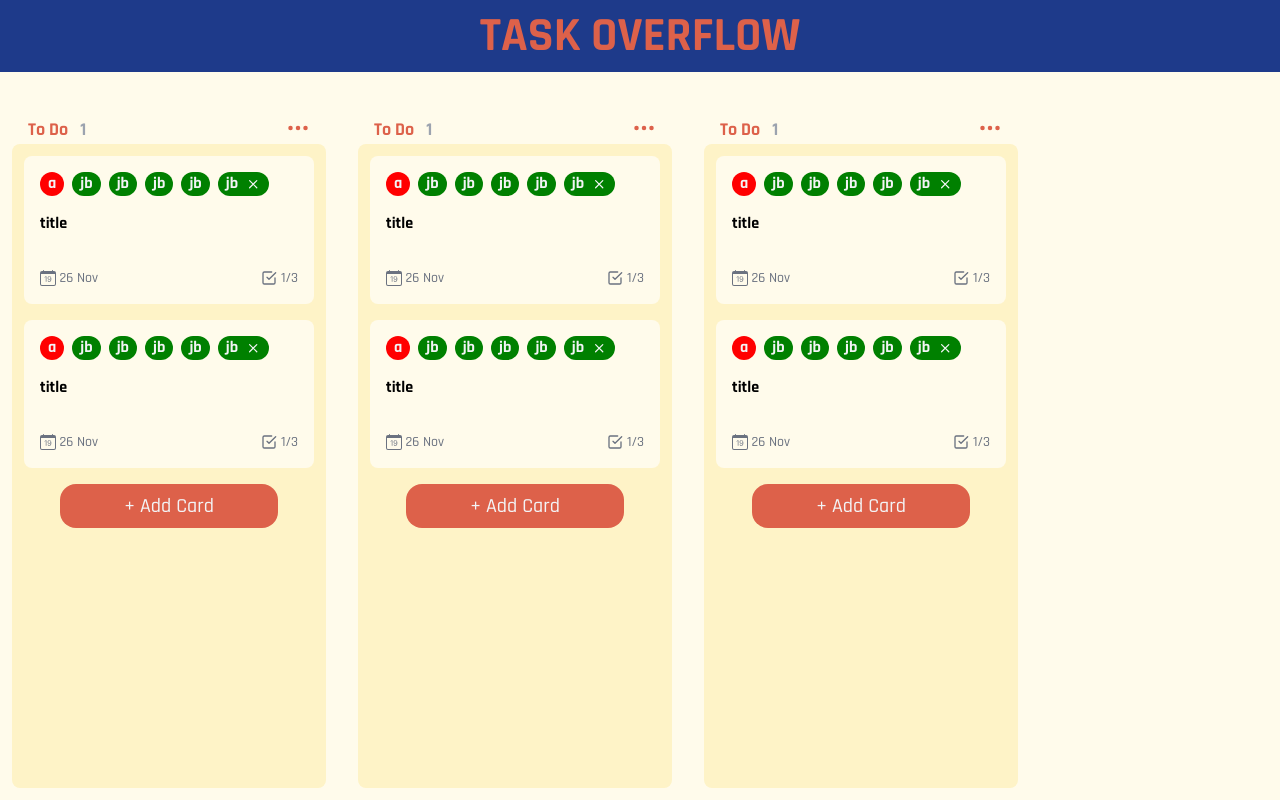
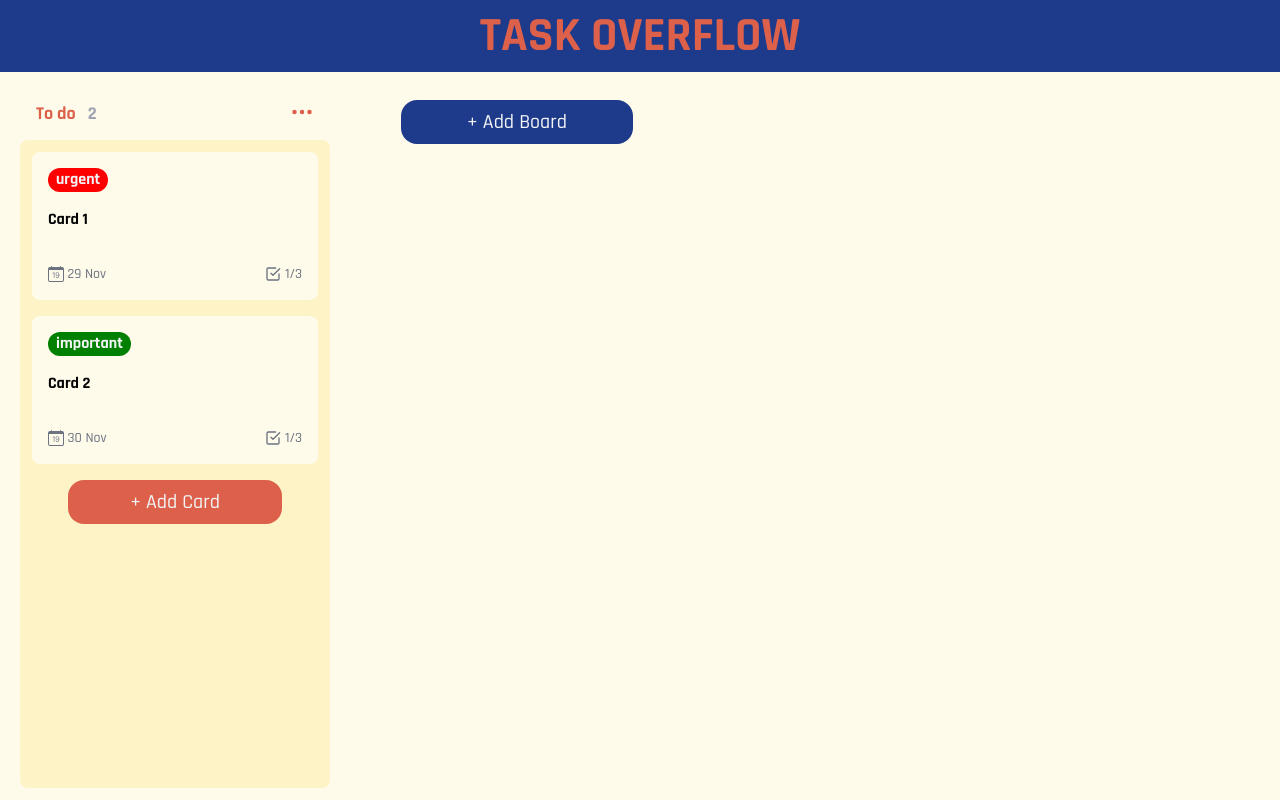
Before and after one commit to Sukhseerat-Kaur/Task-Overflow, a React (Create React App) app: page / in a window 1280 px wide. Built offline with nearby package versions, Linux system fonts and the light colour scheme.

Commit message:
proceeded with making the tasks dynamic

```diff
--- a/src/App.js
+++ b/src/App.js
@@ -1,20 +1,61 @@
-import React from "react";
+import React, { useState } from "react";
 import Board from "./components/Board";
+import Editable from "./components/Editable";
 
 function App() {
+  const [boards, setBoards] = useState([
+    {
+      id: 1,
+      title: "To do",
+      cards: [
+        {
+          id: 1,
+          title: "Card 1",
+          tasks: [],
+          labels: [
+            {
+              text: "urgent",
+              color: "red",
+            },
+          ],
+          desc: "have to finish now",
+          date: "29 Nov",
+        },
+        {
+          id: 2,
+          title: "Card 2",
+          tasks: [],
+          labels: [
+            {
+              text: "important",
+              color: "green",
+            },
+          ],
+          desc: "have to finish now 2",
+          date: "30 Nov",
+        },
+      ],
+    },
+  ]);
+
   return (
-    <div className="font-Rajdhani w-screen h-screen bg-yellow-50 flex flex-col gap-8 font-bold">
+    <div className="font-Rajdhani w-screen h-screen bg-yellow-50 flex flex-col gap-4 font-bold">
       <header className="bg-blue-900 w-full h-16 flex justify-center items-center text-5xl text-orange p-9">
         TASK OVERFLOW
       </header>
 
-      <div className="overflow-x-auto w-full flex-1">
-        <main className="flex gap-8 p-3 h-full">
-          <Board />
-          <Board />
-          <Board />
-        </main>
-      </div>
+      <main className="flex gap-8 p-3 px-5 h-full overflow-x-auto flex-1 w-full">
+        {boards.map((board, index) => (
+          <Board key={index} boardData={board} />
+        ))}
+        <div className="w-1/4 min-w-1/4">
+          <Editable
+            text="+ Add Board"
+            placeholder="Add board title..."
+            btnColor="rgb(30, 58, 138)"
+          />
+        </div>
+      </main>
     </div>
   );
 }
--- a/src/components/Board.js
+++ b/src/components/Board.js
@@ -1,23 +1,39 @@
 import { IoEllipsisHorizontalSharp } from "react-icons/io5";
 import Card from "./Card";
+import Dropdown from "./Dropdown";
 import Editable from "./Editable";
+import { useState } from "react";
 
-const Board = () => {
+const Board = ({ boardData }) => {
+  const [showDropdown, setShowDropdown] = useState(false);
   return (
-    <div className="w-1/4 h-full max-h-full flex flex-col">
+    <div className="w-1/4 min-w-1/4 h-full max-h-full flex flex-col gap-3">
       <header className="mx-4 text-orange flex justify-between">
         <div className="text-lg w-max">
-          To Do <span className="text-gray-400 m-2">1</span>
+          {boardData?.title}{" "}
+          <span className="text-gray-400 m-2">{boardData?.cards.length}</span>
         </div>
 
-        <IoEllipsisHorizontalSharp size="1.5em" className="cursor-pointer" />
+        <div className="relative">
+          <IoEllipsisHorizontalSharp
+            size="1.5em"
+            className="cursor-pointer"
+            onClick={() => setShowDropdown(true)}
+          />
+          {showDropdown && (
+            <Dropdown onClose={() => setShowDropdown(false)}>
+              <p>Delete</p>
+            </Dropdown>
+          )}
+        </div>
       </header>
       <div className="custom-scrollbar bg-yellow-100 p-3 rounded-lg flex flex-col gap-4 h-full overflow-y-auto flex-1">
-        <Card />
-        <Card />
+        {boardData?.cards.map((card, index) => (
+          <Card key={index} cardData={card} />
+        ))}
         <Editable
           text="+ Add Card"
-          placeholder="Add title..."
+          placeholder="Add task title..."
           callingComponent="board"
         />
       </div>
--- a/src/components/Card.js
+++ b/src/components/Card.js
@@ -2,10 +2,12 @@ import { IoEllipsisHorizontalSharp } from "react-icons/io5";
 import { BsCalendarDate } from "react-icons/bs";
 import { FiCheckSquare } from "react-icons/fi";
 import Label from "./Label";
+import Dropdown from "./Dropdown";
 import { useState } from "react";
 
-const Card = () => {
+const Card = ({ cardData }) => {
   const [isHover, setIsHover] = useState(false);
+  const [showDropdown, setShowDropdown] = useState(false);
   return (
     <div
       className="bg-yellow-50 flex flex-col gap-4 p-4 rounded-lg"
@@ -14,13 +16,11 @@ const Card = () => {
     >
       <header className="flex w-full">
         <div className="flex flex-1 gap-2 flex-wrap">
-          <Label text="a" color="red" close={false} />
-          <Label text="jb" color="green" close={false} />
-          <Label text="jb" color="green" close={false} />
-          <Label text="jb" color="green" close={false} />
-          <Label text="jb" color="green" close={false} />
-          <Label text="jb" color="green" close={true} />
+          {cardData?.labels.map((label, index) => (
+            <Label key={index} labelData={label} close={false} />
+          ))}
         </div>
+        <div className="relative">
           <IoEllipsisHorizontalSharp
             size="1.3rem"
             className={
@@ -28,16 +28,25 @@ const Card = () => {
                 ? "justify-self-end cursor-pointer opacity-100 transition-opacity"
                 : "justify-self-end cursor-pointer opacity-0 transition-opacity"
             }
+            onClick={() => setShowDropdown(true)}
           />
+          {showDropdown && (
+            <Dropdown onClose={() => setShowDropdown(false)}>
+              <p>Delete</p>
+            </Dropdown>
+          )}
+        </div>
       </header>
 
-      <div>title</div>
+      <div>{cardData?.title}</div>
 
       <footer className="flex justify-between mt-4 text-gray-500 font-medium">
+        {cardData.date && (
           <span className="flex items-center w-max">
             <BsCalendarDate className="inline-block" />
-          <span className="text-sm">&nbsp;26 Nov</span>
+            <span className="text-sm">&nbsp;{cardData?.date}</span>
           </span>
+        )}
         <span className="flex items-center w-max">
           <FiCheckSquare className="inline-block" />
           <span className="text-sm">&nbsp;1/3</span>
--- /dev/null
+++ b/src/components/Dropdown.js
@@ -0,0 +1,27 @@
+import React, { useEffect, useRef } from "react";
+const Dropdown = (props) => {
+  const dropdownRef = useRef();
+  const handleClick = (e) => {
+    if (dropdownRef && !dropdownRef.current.contains(e.target)) {
+      if (props.onClose) props.onClose();
+    }
+  };
+  useEffect(() => {
+    document.addEventListener("click", handleClick);
+
+    return () => {
+      document.removeEventListener("click", handleClick);
+    };
+  });
+
+  return (
+    <div
+      className="absolute top-full right-0 bg-blue-900 py-2 px-6 text-gray-100 cursor-pointer shadow-md rounded-sm"
+      ref={dropdownRef}
+    >
+      {props.children}
+    </div>
+  );
+};
+
+export default Dropdown;
--- a/src/components/Editable.js
+++ b/src/components/Editable.js
@@ -1,10 +1,11 @@
 import { useState } from "react";
 const Editable = ({
   text,
-  btnText,
+  addBtnText,
   placeholder,
   onSubmitHandler,
   callingComponent,
+  btnColor,
 }) => {
   const [showEdit, setShowEdit] = useState(false);
   return (
@@ -24,6 +25,7 @@ const Editable = ({
           className="w-3/4 flex justify-center flex-col gap-3"
         >
           <input
+            autoFocus
             type="text"
             required
             placeholder={placeholder || "Enter Item"}
@@ -34,7 +36,7 @@ const Editable = ({
               type="submit"
               className="bg-blue-800 hover:bg-blue-900 px-3 py-1 rounded-sm"
             >
-              {btnText || "Add"}
+              {addBtnText || "Add"}
             </button>
             <button
               className="px-3 py-1 rounded-sm bg-red-700 hover:bg-red-800"
@@ -46,11 +48,8 @@ const Editable = ({
         </form>
       ) : (
         <p
-          className={
-            callingComponent === "board"
-              ? "cursor-pointer bg-orange py-2 px-4 text-xl font-medium rounded-2xl flex items-center justify-center w-3/4 text-gray-100 hover:bg-orangeDark"
-              : ""
-          }
+          className="cursor-pointer bg-orange py-2 px-4 text-xl font-medium rounded-2xl flex items-center justify-center w-3/4 text-gray-100 hover:bg-orangeDark"
+          style={{ backgroundColor: btnColor ? btnColor : "" }}
           onClick={() => setShowEdit(true)}
         >
           {text || "+ Add Card"}
--- a/src/components/Label.js
+++ b/src/components/Label.js
@@ -1,12 +1,12 @@
 import { FiX } from "react-icons/fi";
 
-const Label = ({ text, color = "green", close, onCloseHandler }) => {
+const Label = ({ labelData, close }) => {
   return (
     <div
       className="inline-flex justify-center items-center w-max px-2 rounded-2xl text-gray-100"
-      style={{ backgroundColor: color }}
+      style={{ backgroundColor: labelData?.color }}
     >
-      {text}
+      {labelData?.text}
       {close && <FiX size="0.9rem" className="ml-2 cursor-pointer" />}
     </div>
   );
--- a/tailwind.config.js
+++ b/tailwind.config.js
@@ -14,6 +14,9 @@ module.exports = {
         blue: ["2px solid #49B2fd", "1px"],
       },
     },
+    minWidth: {
+      "1/4": "25%",
+    },
   },
   variants: {},
   plugins: [],
```
Lines whose indentation alone changed are shown as unchanged.
